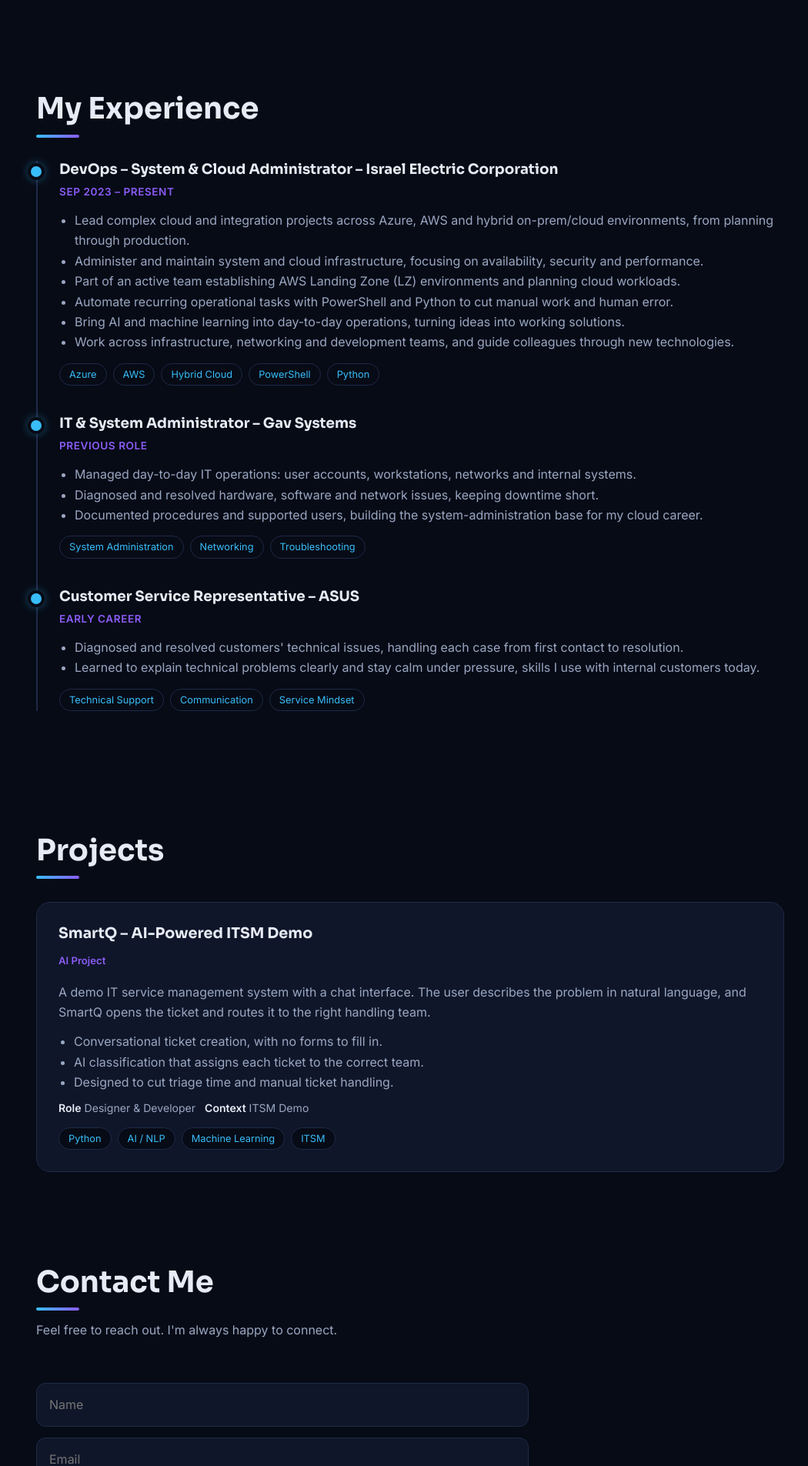
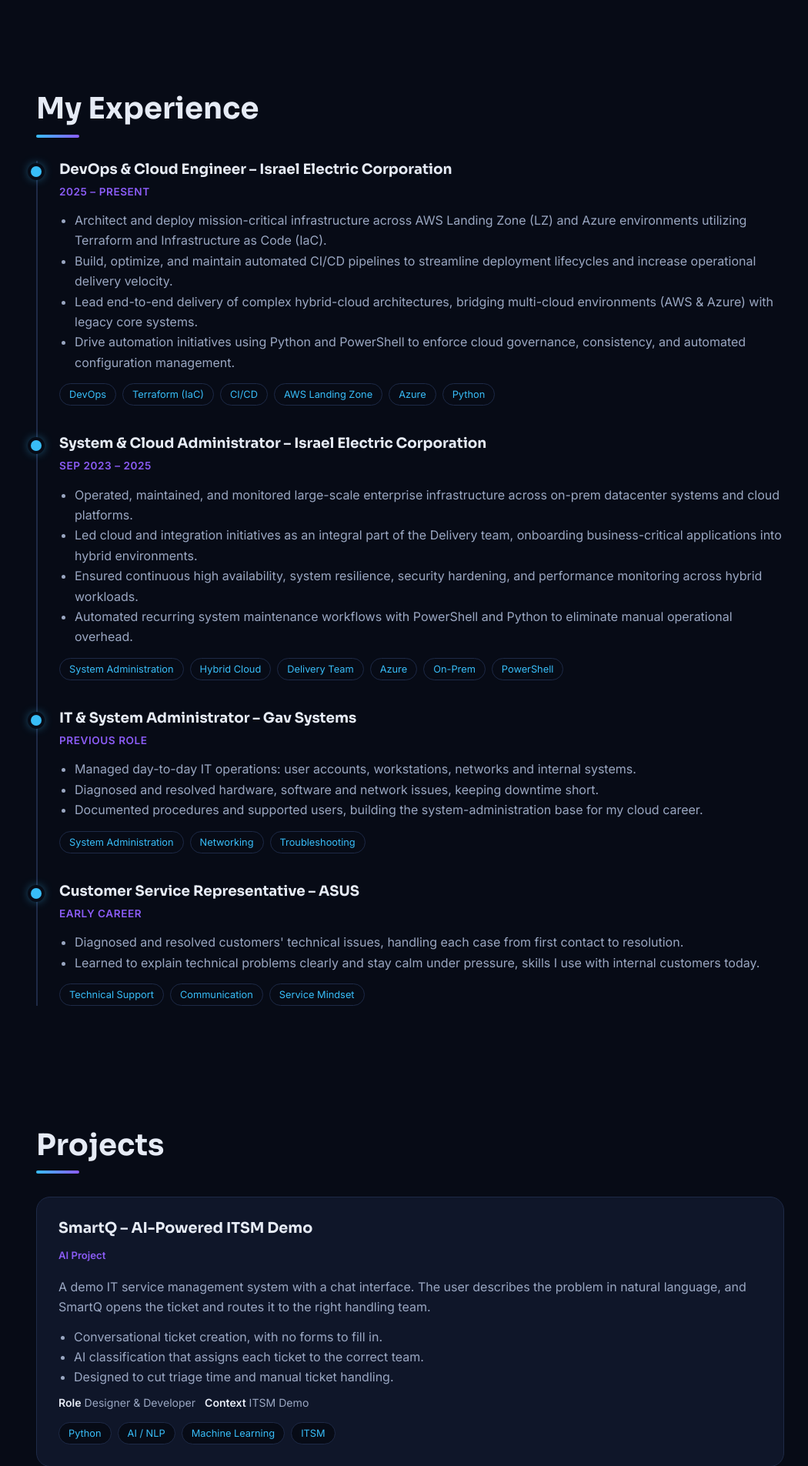
Before and after one commit to danieloren-music/daniel-portfolio, a Flask app: page / in a window 1280 px wide. Shown: the part 2760-4665 px from the top of the page at 77% size, without its empty margins (107-1157 px from the left). Run offline with Flask 3, Linux system fonts and the light colour scheme.

Commit message:
Update index.html

```diff
--- a/templates/index.html
+++ b/templates/index.html
@@ -153,7 +153,7 @@
   <h2 class="title edu">Education</h2>
   <div class="courses-section-subtitle">Completed Management &amp; Data Science Degree Courses</div>
 
-  <!-- Course Boxes Grid (Exactly like Lihi's layout) -->
+  <!-- Course Boxes Grid -->
   <div class="courses-grid-container">
     <div class="c-box">
       <div class="c-top">
@@ -261,18 +261,29 @@
   <h2 class="title">My Experience</h2>
   <div class="timeline">
     <article class="item">
-      <h3>DevOps – System &amp; Cloud Administrator – Israel Electric Corporation</h3>
-      <span class="date">SEP 2023 – PRESENT</span>
+      <h3>DevOps &amp; Cloud Engineer – Israel Electric Corporation</h3>
+      <span class="date">2025 – PRESENT</span>
       <ul>
-        <li>Lead complex cloud and integration projects across Azure, AWS and hybrid on-prem/cloud environments, from planning through production.</li>
-        <li>Administer and maintain system and cloud infrastructure, focusing on availability, security and performance.</li>
-        <li>Part of an active team establishing AWS Landing Zone (LZ) environments and planning cloud workloads.</li>
-        <li>Automate recurring operational tasks with PowerShell and Python to cut manual work and human error.</li>
-        <li>Bring AI and machine learning into day-to-day operations, turning ideas into working solutions.</li>
-        <li>Work across infrastructure, networking and development teams, and guide colleagues through new technologies.</li>
+        <li>Architect and deploy mission-critical infrastructure across AWS Landing Zone (LZ) and Azure environments utilizing Terraform and Infrastructure as Code (IaC).</li>
+        <li>Build, optimize, and maintain automated CI/CD pipelines to streamline deployment lifecycles and increase operational delivery velocity.</li>
+        <li>Lead end-to-end delivery of complex hybrid-cloud architectures, bridging multi-cloud environments (AWS &amp; Azure) with legacy core systems.</li>
+        <li>Drive automation initiatives using Python and PowerShell to enforce cloud governance, consistency, and automated configuration management.</li>
       </ul>
-      <ul class="chips small"><li>Azure</li><li>AWS</li><li>Hybrid Cloud</li><li>PowerShell</li><li>Python</li></ul>
+      <ul class="chips small"><li>DevOps</li><li>Terraform (IaC)</li><li>CI/CD</li><li>AWS Landing Zone</li><li>Azure</li><li>Python</li></ul>
     </article>
+
+    <article class="item">
+      <h3>System &amp; Cloud Administrator – Israel Electric Corporation</h3>
+      <span class="date">SEP 2023 – 2025</span>
+      <ul>
+        <li>Operated, maintained, and monitored large-scale enterprise infrastructure across on-prem datacenter systems and cloud platforms.</li>
+        <li>Led cloud and integration initiatives as an integral part of the Delivery team, onboarding business-critical applications into hybrid environments.</li>
+        <li>Ensured continuous high availability, system resilience, security hardening, and performance monitoring across hybrid workloads.</li>
+        <li>Automated recurring system maintenance workflows with PowerShell and Python to eliminate manual operational overhead.</li>
+      </ul>
+      <ul class="chips small"><li>System Administration</li><li>Hybrid Cloud</li><li>Delivery Team</li><li>Azure</li><li>On-Prem</li><li>PowerShell</li></ul>
+    </article>
+
     <article class="item">
       <h3>IT &amp; System Administrator – Gav Systems</h3>
       <span class="date">PREVIOUS ROLE</span>
@@ -283,6 +294,7 @@
       </ul>
       <ul class="chips small"><li>System Administration</li><li>Networking</li><li>Troubleshooting</li></ul>
     </article>
+
     <article class="item">
       <h3>Customer Service Representative – ASUS</h3>
       <span class="date">EARLY CAREER</span>
```
